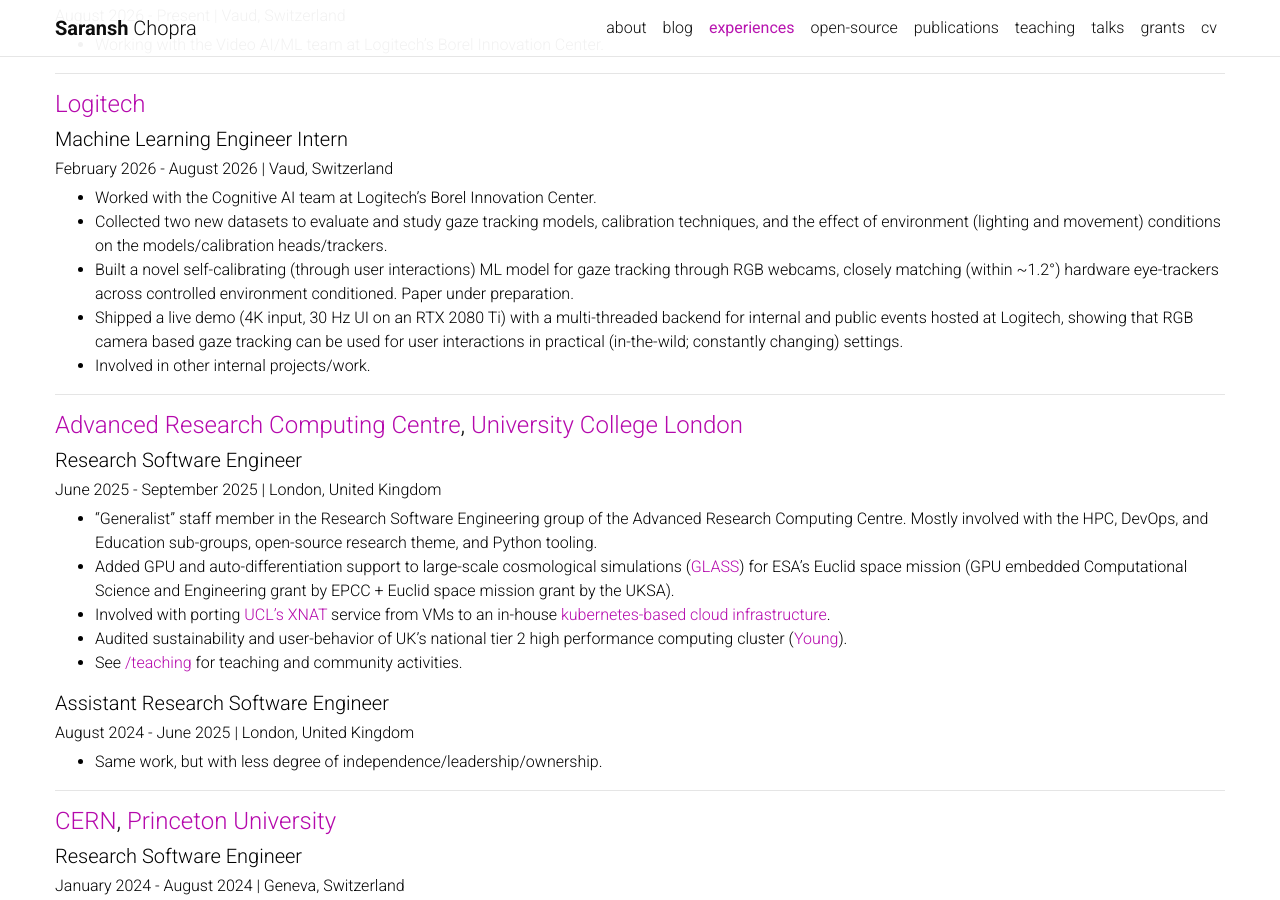
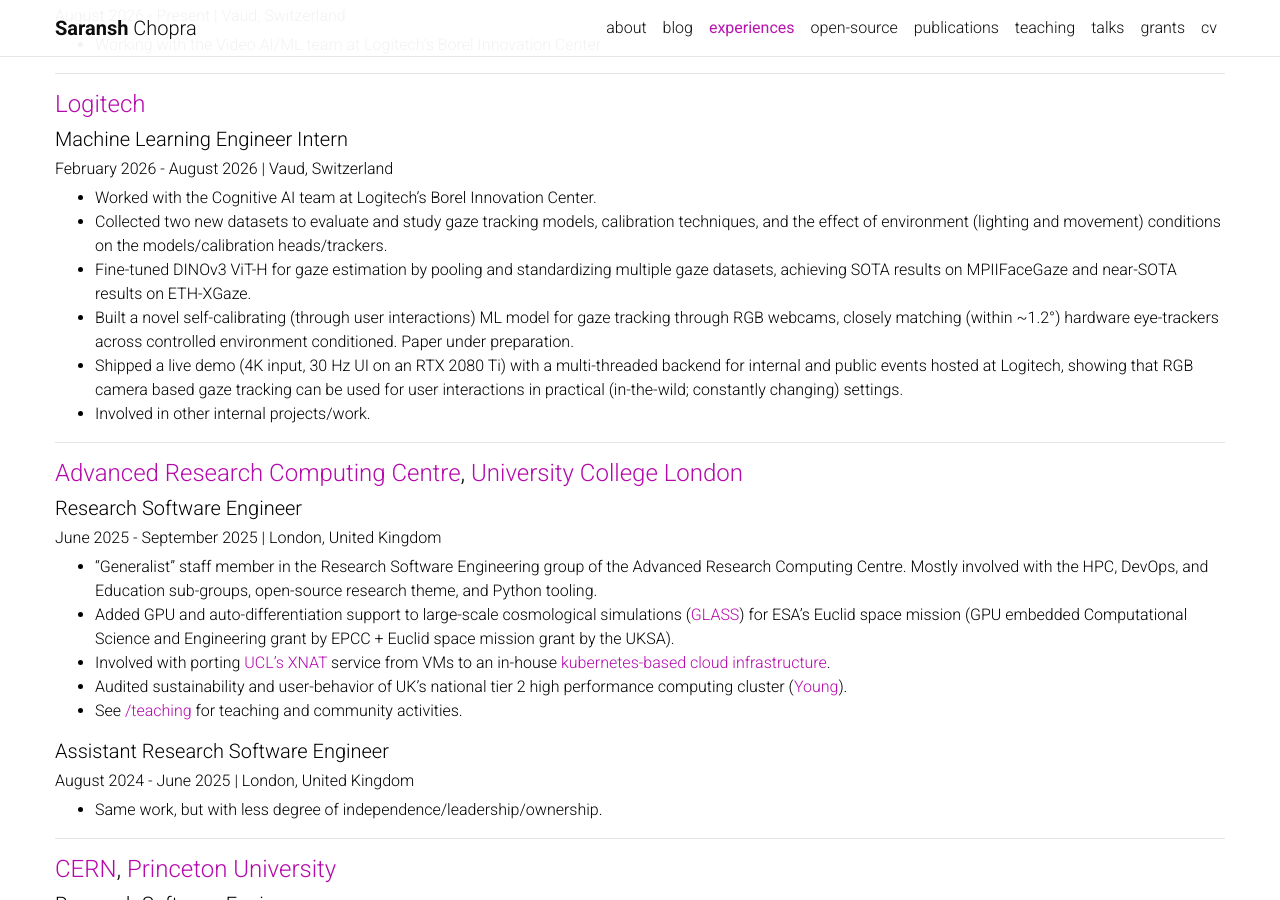
Before and after one commit to Saransh-cpp/Saransh-cpp.github.io, a Jekyll site: the page built from _pages/experiences.md, in a window 1280 px wide and 900 px high, scrolled down 2089 px. Built offline with Jekyll 4.4.1, drawn with Linux system fonts in a browser that asks for light colours; comment, search, counter and statistics services are not loaded; a style sheet for code colours, icons or effects is not loaded.

Commit message:
add dino sentence

```diff
--- a/_pages/experiences.md
+++ b/_pages/experiences.md
@@ -106,6 +106,7 @@
 
 - Worked with the Cognitive AI team at Logitech’s Borel Innovation Center.
 - Collected two new datasets to evaluate and study gaze tracking models, calibration techniques, and the effect of environment (lighting and movement) conditions on the models/calibration heads/trackers.
+- Fine-tuned DINOv3 ViT-H for gaze estimation by pooling and standardizing multiple gaze datasets, achieving SOTA results on MPIIFaceGaze and near-SOTA results on ETH-XGaze.
 - Built a novel self-calibrating (through user interactions) ML model for gaze tracking through RGB webcams, closely matching (within ~1.2°) hardware eye-trackers across controlled environment conditioned. Paper under preparation.
 - Shipped a live demo (4K input, 30 Hz UI on an RTX 2080 Ti) with a multi-threaded backend for internal and public events hosted at Logitech, showing that RGB camera based gaze tracking can be used for user interactions in practical (in-the-wild; constantly changing) settings.
 - Involved in other internal projects/work.
```
